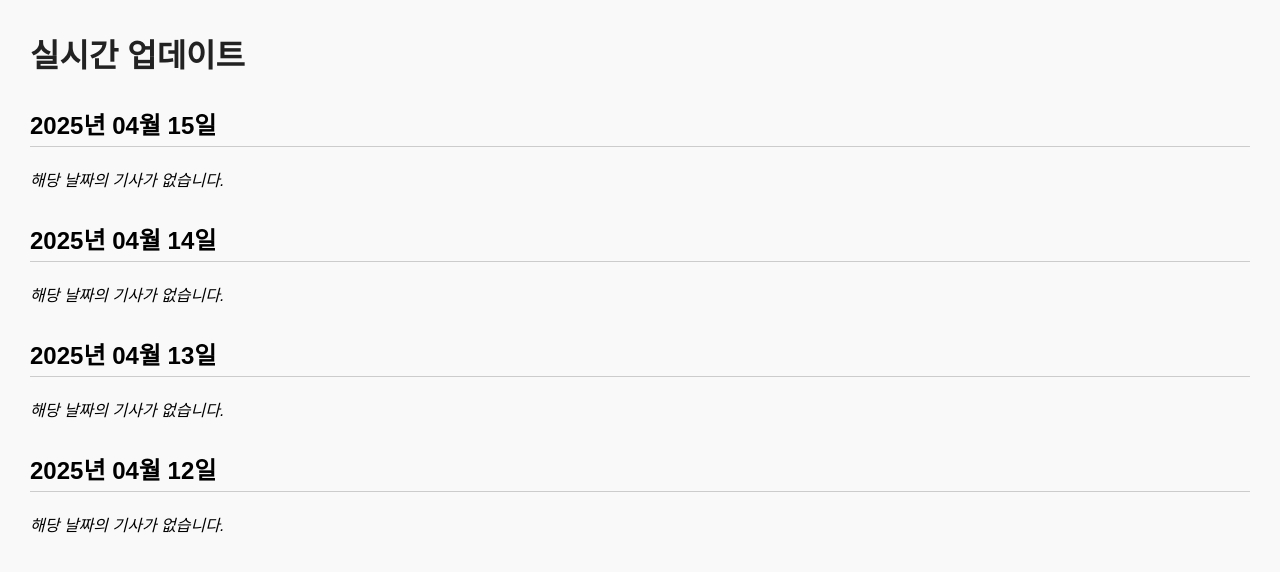
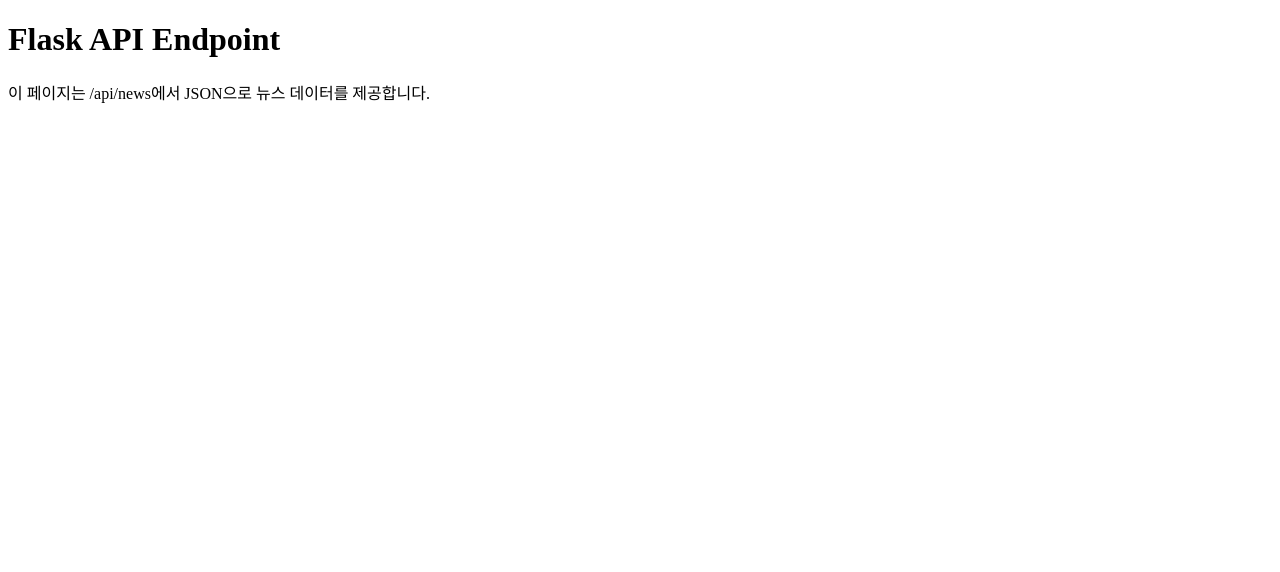
Before and after one commit to songtankarl/bitcoin-flask-news, a Flask app: page / in a window 1280 px wide. Shown: the top 572 px of the page. Run offline with Flask 3, Linux system fonts and the light colour scheme; data that the repository does not hold is empty.

Commit message:
Add files via upload

```diff
--- a/app.py
+++ b/app.py
@@ -1,36 +1,28 @@
-from flask import Flask, jsonify, render_template, request
-from flask_cors import CORS
+from flask import Flask, jsonify, render_template
 import requests
 from bs4 import BeautifulSoup
-from datetime import datetime, timedelta, timezone
+from datetime import datetime, timedelta
+from flask_caching import Cache
 
 app = Flask(__name__)
-CORS(app)  # CORS 허용
+cache = Cache(app, config={'CACHE_TYPE': 'simple'})
 
-KST = timezone(timedelta(hours=9))
+def fetch_naver_news():
+    headers = {"User-Agent": "Mozilla/5.0"}
+    base_url = "https://search.naver.com/search.naver?where=news&query=비트코인&start="
 
-def fetch_naver_news(query="비트코인"):
-    headers = {"User-Agent": "Mozilla/5.0"}
-    base_url = f"https://search.naver.com/search.naver?where=news&query={query}&start="
-
-    now_kst = datetime.now(KST)
-    today = now_kst.date()
-    targets = [today - timedelta(days=i) for i in range(4)]
-
+    today = datetime.now().date()
+    targets = [today - timedelta(days=i) for i in range(3)]
     date_map = {date: [] for date in targets}
 
     def classify_article(date_str, article):
         d = date_str.strip()
         article_date = None
-
         try:
             if "일 전" in d:
                 days_ago = int(d.replace("일 전", "").strip())
                 article_date = today - timedelta(days=days_ago)
-            elif "시간 전" in d:
-                hours_ago = int(d.replace("시간 전", "").strip())
-                article_date = (now_kst - timedelta(hours=hours_ago)).date()
-            elif "분 전" in d:
+            elif "시간 전" in d or "분 전" in d:
                 article_date = today
             else:
                 try:
@@ -47,7 +39,7 @@
     for page in range(1, 11):
         start = (page - 1) * 10 + 1
         url = base_url + str(start)
-        response = requests.get(url, headers=headers)
+        response = requests.get(url, headers=headers, timeout=5)
         soup = BeautifulSoup(response.text, "html.parser")
 
         for item in soup.select("div.news_area"):
@@ -71,7 +63,6 @@
             }
 
             classify_article(date_str, article)
-
             count += 1
             if count >= 100:
                 break
@@ -79,7 +70,7 @@
             break
 
     result = {}
-    for dt in sorted(date_map.keys(), reverse=True):
+    for dt in targets:
         key = dt.strftime("%Y년 %m월 %d일")
         result[key] = date_map.get(dt, [])
 
@@ -90,9 +81,9 @@
     return render_template('index.html')
 
 @app.route('/api/news')
+@cache.cached(timeout=300)  # 🔥 5분 캐시 적용
 def get_news():
-    query = request.args.get("query", "비트코인")
-    return jsonify(fetch_naver_news(query))
+    return jsonify(fetch_naver_news())
 
 if __name__ == '__main__':
     app.run(debug=True)
--- a/requirements.txt
+++ b/requirements.txt
@@ -1,5 +1,5 @@
 Flask==2.3.2
 requests==2.31.0
 beautifulsoup4==4.12.2
-flask-cors==4.0.0
+flask-caching==2.0.2
 gunicorn==21.2.0
--- a/templates/index.html
+++ b/templates/index.html
@@ -2,61 +2,10 @@
 <html lang="ko">
 <head>
   <meta charset="UTF-8">
-  <title>실시간 업데이트</title>
-  <style>
-    body { font-family: Arial, sans-serif; margin: 30px; background: #f9f9f9; }
-    h1 { color: #222; }
-    h2 { margin-top: 30px; border-bottom: 1px solid #ccc; padding-bottom: 5px; }
-    ul { list-style: none; padding-left: 0; }
-    li { margin-bottom: 15px; }
-    a { text-decoration: none; color: #0073aa; font-weight: bold; }
-    small { display: block; color: #777; }
-  </style>
+  <title>Flask API Endpoint</title>
 </head>
 <body>
-  <h1>실시간 업데이트</h1>
-  <div id="news-container">불러오는 중...</div>
-
-  <script>
-    fetch("/api/news")
-      .then(response => response.json())
-      .then(data => {
-        const container = document.getElementById("news-container");
-        container.innerHTML = "";
-
-        const sortedDates = Object.keys(data).sort().reverse();
-
-        sortedDates.forEach(date => {
-          const section = document.createElement("section");
-          const title = document.createElement("h2");
-          title.textContent = date;
-          section.appendChild(title);
-
-          const ul = document.createElement("ul");
-
-          if (data[date].length === 0) {
-            const li = document.createElement("li");
-            li.innerHTML = "<i>해당 날짜의 기사가 없습니다.</i>";
-            ul.appendChild(li);
-          } else {
-            data[date].forEach(article => {
-              const li = document.createElement("li");
-              li.innerHTML = `
-                <a href="${article.url}" target="_blank">[${article.press}] ${article.title}</a>
-                <small>${article.date}</small>
-              `;
-              ul.appendChild(li);
-            });
-          }
-
-          section.appendChild(ul);
-          container.appendChild(section);
-        });
-      })
-      .catch(err => {
-        document.getElementById("news-container").innerHTML = "뉴스를 불러올 수 없습니다.";
-        console.error(err);
-      });
-  </script>
+  <h1>Flask API Endpoint</h1>
+  <p>이 페이지는 /api/news에서 JSON으로 뉴스 데이터를 제공합니다.</p>
 </body>
 </html>
```
